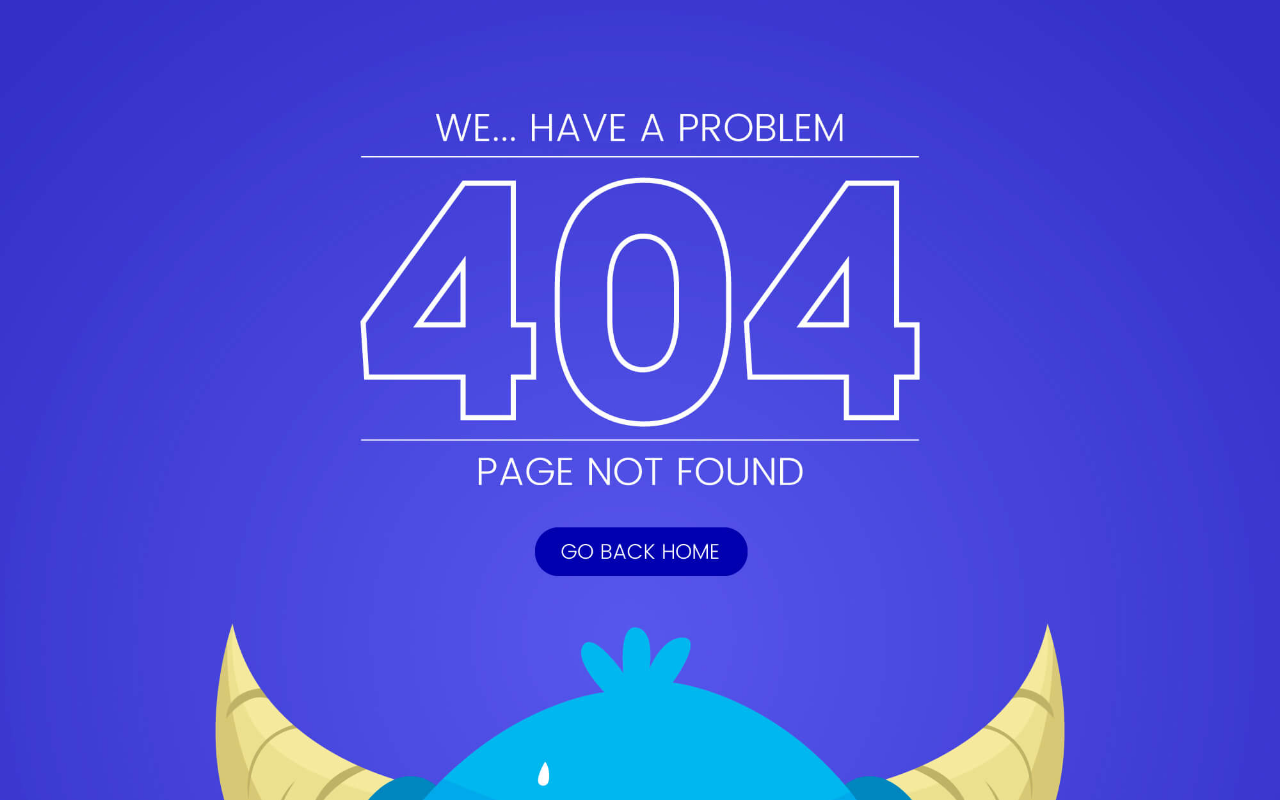
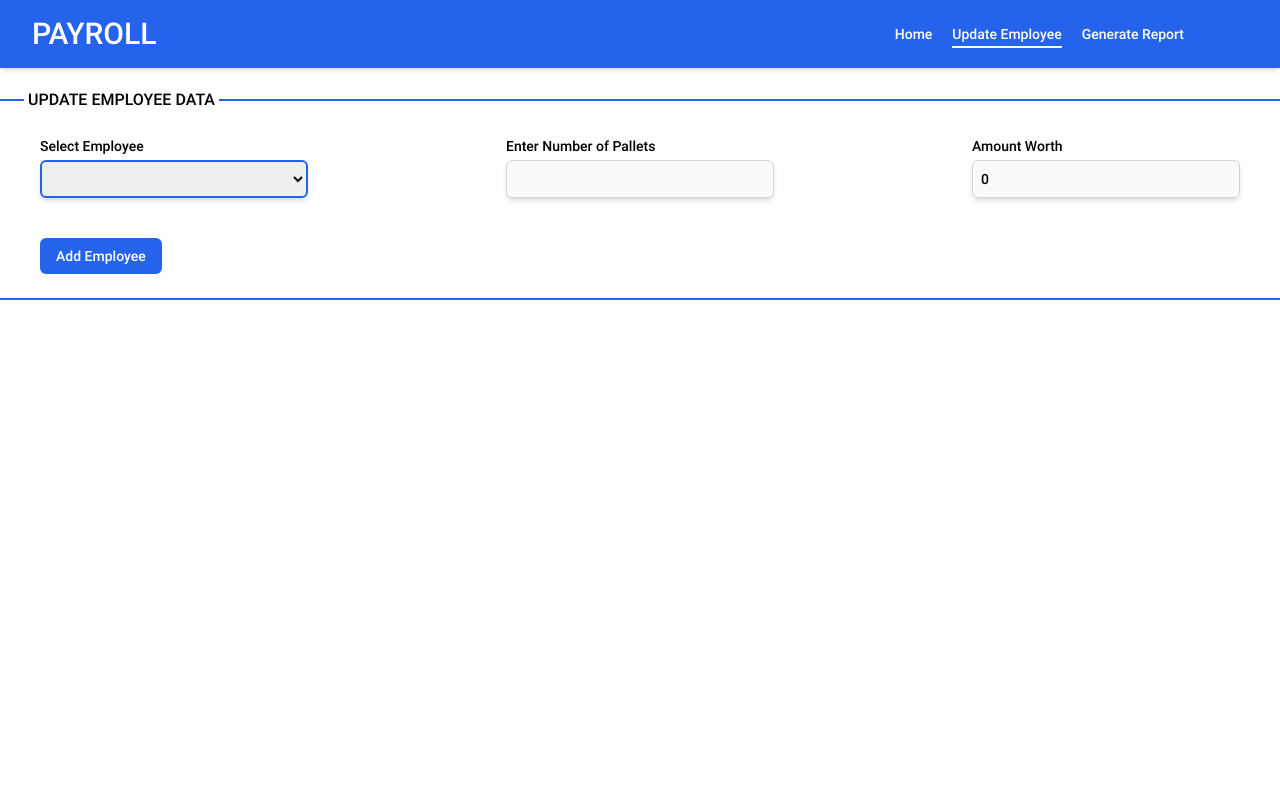
Before and after one commit to Chima-Peter/payroll, a React (Vite) app: page /update in a window 1280 px wide. Shown: the top 800 px of the page. Built offline with nearby package versions, Linux system fonts and the light colour scheme.

Commit message:
Complete update report

```diff
--- a/package.json
+++ b/package.json
@@ -12,6 +12,7 @@
   "dependencies": {
     "formik": "^2.4.6",
     "framer-motion": "^11.3.2",
+    "js-base64": "^3.7.7",
     "react": "^18.3.1",
     "react-dom": "^18.3.1",
     "react-icons": "^5.2.1",
--- a/src/App.jsx
+++ b/src/App.jsx
@@ -1,6 +1,9 @@
 import { BrowserRouter, Route, Routes } from "react-router-dom"
 import Home from "./components/pages/home"
 import ErrorPage from "./components/pages/errorpage"
+import Report from "./components/pages/report"
+import Update from "./components/pages/update"
+
 function App() {
    return (
       <BrowserRouter
@@ -9,6 +12,8 @@ function App() {
          <Routes>
             <Route path="/" element={<Home />} />
             <Route path="*" element={<ErrorPage />} />
+            <Route path="update" element={<Update />} />
+            <Route path="report" element={<Report />} />
          </Routes>
       </BrowserRouter>
    )
--- a/src/components/pages/home.jsx
+++ b/src/components/pages/home.jsx
@@ -1,4 +1,4 @@
-import React, { useState } from 'react'
+import React, { useEffect, useState } from 'react'
 import Nav from '../utils/nav'
 import validator from 'validator'
 import { motion} from 'framer-motion'
@@ -9,7 +9,8 @@ function Home() {
    const [formDetails, setFormDetails] = useState({
       name: '',
       phone: '',
-      entries: {}
+      entries: {},
+      carryover: '0'
    })
    const [nameError, setNameError] = useState(' ')
    const [phoneError, setPhoneError] = useState(' ')
@@ -17,6 +18,11 @@ function Home() {
    const [success, setSuccess] = useState(false)
 
 
+   useEffect(() => {
+      const employeeData = localStorage.getItem('employeeData')
+      if (!employeeData)
+            localStorage.setItem('employeeData', JSON.stringify({}))
+   },[])
 
    const handleChange = () => {
       setFormDetails({ ...formDetails, [event.target.name]: event.target.value})
@@ -42,6 +48,7 @@ function Home() {
          }
    }
 
+
    const handlePhoneBlur = () => {
       if (!validator.isEmpty(formDetails.phone)) {
          if (validator.isMobilePhone(formDetails.phone)) {
@@ -61,15 +68,22 @@ function Home() {
 
    const handleSubmit = () => {
       event.preventDefault()
+      if (window.confirm('Are you sure you want to add this employee?'))
+         {
             if (handleNameBlur()&& handlePhoneBlur()) {
-         localStorage.setItem(formDetails.name, JSON.stringify(formDetails))
+            let employeeData = localStorage.getItem('employeeData')
+            employeeData = JSON.parse(employeeData)
+            employeeData[formDetails.name] = formDetails
+            localStorage.setItem('employeeData', JSON.stringify(employeeData))
             setFormDetails({
                name: '',
                phone: '',
-            entries: {}
+               entries: {},
+               carryover: '0'
             })
             setSuccess(true)
             setTimeout(() => { setSuccess(false) }, 5000)
+         }
          }
    }
 
@@ -91,7 +105,9 @@ function Home() {
       <Nav />
       <form noValidate onReset={handleSubmit} className='mt-2'>
          <fieldset className='border-y-2 w-[100%] flex flex-col gap-4 p-6 border-blue-600'>
-            <legend className='text-xl px-1'>ADD EMPLOYEE</legend>
+            <legend className='text-md px-1'>
+               ADD EMPLOYEE
+            </legend>
             <label htmlFor="name" className='text-md flex-col flex'>
                Name
                <input
@@ -101,7 +117,8 @@ function Home() {
                   onBlur={handleNameBlur}
                   value={formDetails.name}
                   type="text"
-                  className="bg-blue-100 bg-clip-padding w-[50%] py-2 px-3 rounded-md focus:outline-none focus:border-2 text-gray-600 text-sm font-light focus:border-blue-600 border border-blue-600"/>
+                  autoFocus
+                  className="capitalize bg-blue-100 bg-clip-padding min-md:w-[100%] lg:w-[50%] py-2 px-3 rounded-md focus:outline-none focus:border-2 text-gray-600 text-sm font-light focus:border-blue-600 border border-blue-600"/>
                {
                   nameError && <span className='text-[10px] text-red-600 '>{nameError}</span>
                }
@@ -115,7 +132,7 @@ function Home() {
                   onChange={handleChange}
                   onBlur={handlePhoneBlur}
                   value={formDetails.phone}
-                   className="bg-blue-100 bg-clip-padding w-[50%] py-2 px-3 rounded-md focus:outline-none focus:border-2 text-gray-600 text-sm font-light focus:border-blue-600 border border-blue-600"/>
+                   className="bg-blue-100 bg-clip-padding min-md:w-[100%] lg:w-[50%] py-2 px-3 rounded-md focus:outline-none focus:border-2 text-gray-600 text-sm font-light focus:border-blue-600 border border-blue-600"/>
                {
                   phoneError && <span className='text-[10px] text-red-600 '>{phoneError}</span>
                }
--- /dev/null
+++ b/src/components/pages/report.jsx
@@ -0,0 +1,21 @@
+import Nav from "../utils/nav"
+
+function Report() {
+  return (
+    <main className='font-main flex flex-col gap-3'>
+      <Nav />
+      <form noValidate className='mt-2'>
+         <fieldset className='border-y-2 w-[100%] flex flex-col gap-4 p-6 border-blue-600'>
+            <legend className='text-md px-1'>
+               GENERATE EMPLOYEE REPORT
+            </legend>
+            <label htmlFor="name">
+
+            </label>
+         </fieldset>
+      </form>
+    </main>
+  )
+}
+
+export default Report
--- /dev/null
+++ b/src/components/pages/update.jsx
@@ -0,0 +1,167 @@
+import Nav from "../utils/nav"
+import { useState, useEffect } from "react"
+
+function Update() {
+   const [formDetails, setFormDetails] = useState({})
+   const [success, setSuccess] = useState(false)
+   const [show, setShow] = useState(false)
+   const [handle, setHandle] = useState('')
+   const [showPallet, setShowPallets] = useState(true)
+   const [amount, setAmount] = useState('0')
+   const [tempPallet, setPallet] = useState('')
+   const [prevPallet, setPrevPallet] = useState('')
+
+   useEffect(() => {
+      let tempData = localStorage.getItem('employeeData')
+      if (tempData) {
+         tempData = JSON.parse(tempData)
+         setFormDetails(tempData)
+         setShow(true)
+      }
+   }, [success])
+
+   useEffect(() => {
+      let tempData = localStorage.getItem('employeeData')
+      if (tempData) {
+         tempData = JSON.parse(tempData)
+         setFormDetails(tempData)
+         setShow(true)
+      }
+   }, [])
+
+   const handleSelect = () => {
+      setHandle(event.target.value)
+      setShowPallets(false)
+      setPrevPallet(formDetails[event.target.value].carryover)
+   }
+
+   const handlePalletBlur = () => {
+      let tempData = JSON.parse(localStorage.getItem('employeeData'))
+      const pallets = Number(event.target.value) + Number(tempData[handle].carryover)
+      let tempAmount = 0
+      let tempCarryover = 0
+      if (pallets >= 200)
+         {
+            tempAmount = '7500'
+            tempCarryover = pallets - 200
+         }
+      else if (pallets >= 160)
+         {
+            tempAmount = '6000'
+            tempCarryover = pallets - 160
+         }
+      else if (pallets >= 120)
+         {
+            tempAmount = '4500'
+            tempCarryover = pallets - 120
+         }
+      else if (pallets >= 80)
+         {
+            tempAmount = '3000'
+            tempCarryover = pallets - 80
+         }
+      else if (pallets >= 50)
+         {
+            tempAmount = '1500'
+            tempCarryover = pallets - 50
+         }
+         setAmount(tempAmount)
+         setPrevPallet(tempCarryover)
+         let newData = tempData[handle].entries
+         let date = new Date()
+         date = date.toDateString()
+         const temp = {
+            entryAmount: tempAmount,
+            entryPallet: (pallets - tempCarryover),
+            entryDate: date
+         }
+         newData[date] = temp
+         tempData[handle].entries = newData
+         tempData[handle].carryover = tempCarryover
+         setFormDetails(tempData)
+         if (event.target.value == '')
+            return false
+         else
+            return true
+      }
+
+   const handleSubmit = () => {
+      event.preventDefault()
+      if (window.confirm('Are you sure you want to save this data?')) {
+         setAmount('0')
+         setFormDetails({})
+         setPallet('0')
+         setPrevPallet('')
+         setShowPallets(true)
+         localStorage.setItem('employeeData', JSON.stringify(formDetails))
+         setSuccess(!success)
+      }
+   }
+
+
+   const successVaraints = {
+      initial: {
+         x: '-100%',
+         opacity: 0
+      },
+      final: {
+         x: 0,
+         opacity: 1,
+         transition: {type: 'tween'}
+      }
+   }
+
+  return (
+    <main className='font-main flex flex-col gap-3'>
+      <Nav />
+      <form onReset={handleSubmit} noValidate className='mt-2'>
+         <fieldset className='border-y-2 w-[100%] flex flex-col gap-10 p-6 border-blue-600'>
+            <legend className='text-md px-1'>
+               UPDATE EMPLOYEE DATA
+            </legend>
+            <div className="flex justify-between items-center flex-wrap gap-4">
+               {
+                  <label
+                     htmlFor="employee"
+                     className="flex w-[300px] gap-1 px-4 flex-col text-sm"> Select Employee
+                     <select
+                        className='text-sm capitalize font-thin border border-gray-300 shadow-md p-2 rounded-md focus:outline-none px-1  focus:border-blue-600 focus:border-2'
+                        name="employee"
+                        id="employee"
+                        onChange={handleSelect}
+                        autoFocus
+                        >
+                        <option value=''>
+
+                        </option>
+                        {
+                           show && Object.keys(formDetails).map((data, index) => (
+                              <option value={formDetails[data].name} key={`${data}-${index}`}>
+                                 {formDetails[data].name}
+                              </option>
+                           ))
+                        }
+                     </select>
+                  </label>
+               }
+               <label htmlFor="pallet" className="flex w-[300px] gap-1 px-4 flex-col text-sm"> Enter Number of Pallets
+                  <input type="number" disabled={showPallet} value={tempPallet} onChange={() => {setPallet(event.target.value)}} name="pallet" onBlur={handlePalletBlur} id="pallet" className="border border-gray-300 shadow-md rounded-md p-2 focus:border-blue-600 focus:border-2 focus:outline-none" />
+               </label>
+               <label htmlFor="carryover" className="flex w-[300px] gap-1 px-4 flex-col text-sm"> Amount Worth
+                  <input type="number" disabled value={amount} name="carryover" id="carryover" className="border border-gray-300 shadow-md rounded-md p-2 focus:border-blue-600 focus:border-2 focus:outline-none" />
+               </label>
+                {
+                  !showPallet && <label htmlFor="carry" className="flex w-[300px] gap-1 px-4 flex-col text-sm"> Carryover Pallet
+                                    <input type="number" disabled value={prevPallet} name="carry" id="carry" className="border border-gray-300 shadow-md rounded-md p-2 focus:border-blue-600 focus:border-2 focus:outline-none" />
+                                 </label>
+               }
+            </div>
+            <button type="reset" className='bg-blue-600 text-white self-start py-2 px-4 text-sm rounded-md mx-4'>Add Employee</button>
+         </fieldset>
+
+      </form>
+    </main>
+  )
+}
+
+export default Update
```
Also changed, not shown: 1 other file (tests, documents, lock files or other folders). Lines whose indentation alone changed are shown as unchanged.
